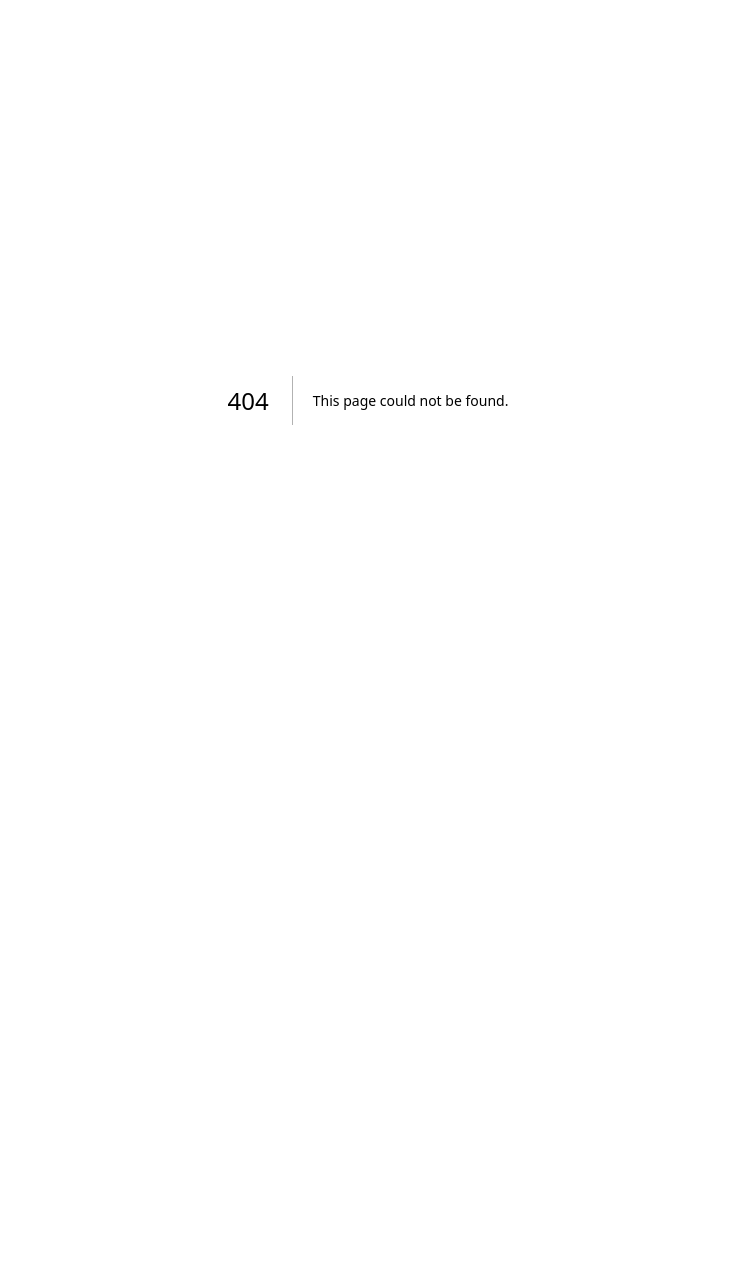
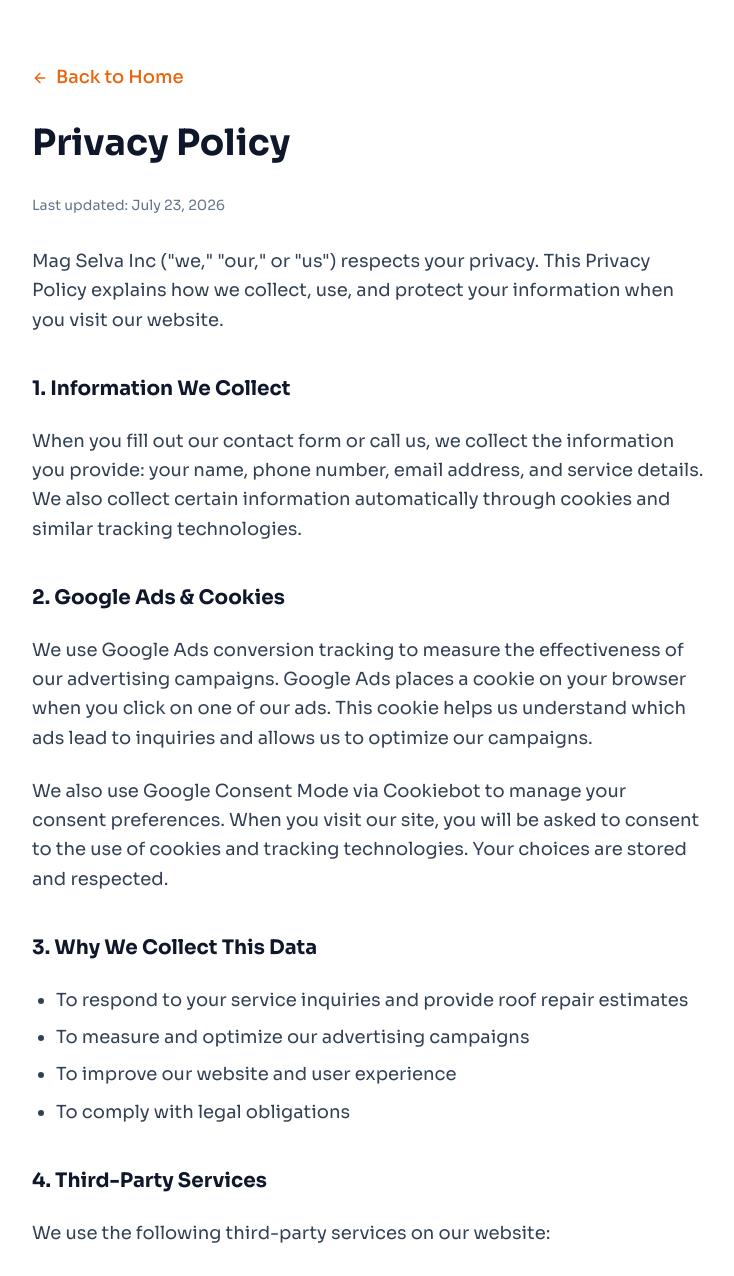
Before and after one commit to Andres-Cuellar/magselva-landing, a Next.js app: page /privacy in a window 1280 px wide. Before the commit this address had no page. Shown: the top 1276 px of the page, without its empty margins (272-1006 px from the left). Before the commit the page ends 800 px from the top, so only its background shows below. Built offline with nearby package versions, Linux system fonts and the light colour scheme.

Commit message:
add privacy

```diff
--- a/src/app/page.tsx
+++ b/src/app/page.tsx
@@ -1,3 +1,4 @@
+import Link from 'next/link'
 import { Phone, MessageSquare } from 'lucide-react'
 import Hero from '@/components/Hero'
 import TrustBar from '@/components/TrustBar'
@@ -96,6 +97,11 @@ export default function Page() {
           <p className="text-slate-500 text-sm">
             &copy; {new Date().getFullYear()} Mag Selva Inc. All rights reserved. Serving Atlanta &amp; Surrounding Areas.
           </p>
+          <p className="text-xs mt-3">
+            <Link href="/privacy" className="text-slate-400 hover:text-[#E8650A] transition-colors underline underline-offset-2">
+              Privacy Policy
+            </Link>
+          </p>
           <p className="text-slate-600 text-xs mt-2">
             Developed by{' '}
             <a
--- /dev/null
+++ b/src/app/privacy/page.tsx
@@ -0,0 +1,111 @@
+import type { Metadata } from 'next'
+import Link from 'next/link'
+import { ArrowLeft } from 'lucide-react'
+
+export const metadata: Metadata = {
+  title: 'Privacy Policy — Mag Selva Inc',
+  robots: 'index, follow',
+}
+
+export default function PrivacyPage() {
+  return (
+    <main className="min-h-screen bg-white text-slate-800">
+      <div className="max-w-3xl mx-auto px-5 sm:px-8 lg:px-12 py-16">
+        <Link
+          href="/"
+          className="inline-flex items-center gap-2 text-[#E8650A] hover:text-[#CF5408] font-medium mb-8 transition-colors"
+        >
+          <ArrowLeft className="w-4 h-4" />
+          Back to Home
+        </Link>
+
+        <h1 className="font-display text-3xl sm:text-4xl font-bold text-slate-900 mb-8">Privacy Policy</h1>
+
+        <p className="text-sm text-slate-500 mb-8">Last updated: July 23, 2026</p>
+
+        <section className="space-y-6 text-slate-700 leading-relaxed">
+          <p>
+            Mag Selva Inc (&quot;we,&quot; &quot;our,&quot; or &quot;us&quot;) respects your privacy. This Privacy Policy explains how we
+            collect, use, and protect your information when you visit our website.
+          </p>
+
+          <h2 className="font-display text-xl font-bold text-slate-900 pt-4">1. Information We Collect</h2>
+          <p>
+            When you fill out our contact form or call us, we collect the information you provide: your name, phone
+            number, email address, and service details. We also collect certain information automatically through
+            cookies and similar tracking technologies.
+          </p>
+
+          <h2 className="font-display text-xl font-bold text-slate-900 pt-4">2. Google Ads &amp; Cookies</h2>
+          <p>
+            We use Google Ads conversion tracking to measure the effectiveness of our advertising campaigns. Google
+            Ads places a cookie on your browser when you click on one of our ads. This cookie helps us understand
+            which ads lead to inquiries and allows us to optimize our campaigns.
+          </p>
+          <p>
+            We also use Google Consent Mode via Cookiebot to manage your consent preferences. When you visit our
+            site, you will be asked to consent to the use of cookies and tracking technologies. Your choices are
+            stored and respected.
+          </p>
+
+          <h2 className="font-display text-xl font-bold text-slate-900 pt-4">3. Why We Collect This Data</h2>
+          <ul className="list-disc pl-6 space-y-2">
+            <li>To respond to your service inquiries and provide roof repair estimates</li>
+            <li>To measure and optimize our advertising campaigns</li>
+            <li>To improve our website and user experience</li>
+            <li>To comply with legal obligations</li>
+          </ul>
+
+          <h2 className="font-display text-xl font-bold text-slate-900 pt-4">4. Third-Party Services</h2>
+          <p>We use the following third-party services on our website:</p>
+          <ul className="list-disc pl-6 space-y-2">
+            <li>
+              <strong>Google Ads</strong> — for advertising and conversion tracking.{' '}
+              <a
+                href="https://policies.google.com/privacy"
+                target="_blank"
+                rel="noopener noreferrer"
+                className="text-[#E8650A] hover:underline"
+              >
+                Google Privacy Policy
+              </a>
+            </li>
+            <li>
+              <strong>Cookiebot</strong> — for consent management.{' '}
+              <a
+                href="https://www.cookiebot.com/en/privacy-policy/"
+                target="_blank"
+                rel="noopener noreferrer"
+                className="text-[#E8650A] hover:underline"
+              >
+                Cookiebot Privacy Policy
+              </a>
+            </li>
+          </ul>
+
+          <h2 className="font-display text-xl font-bold text-slate-900 pt-4">5. Your Rights</h2>
+          <p>
+            Depending on your location, you may have the right to access, correct, delete, or port your personal
+            data. You may also withdraw consent at any time by adjusting your cookie preferences on our website or
+            by contacting us directly.
+          </p>
+
+          <h2 className="font-display text-xl font-bold text-slate-900 pt-4">6. Data Security</h2>
+          <p>
+            We implement reasonable security measures to protect your information. However, no method of
+            transmission over the Internet is 100% secure.
+          </p>
+
+          <h2 className="font-display text-xl font-bold text-slate-900 pt-4">7. Contact Us</h2>
+          <p>
+            If you have any questions about this Privacy Policy, please contact us:
+          </p>
+          <ul className="list-none space-y-1">
+            <li><strong>Phone:</strong> <a href="tel:+16787558486" className="text-[#E8650A] hover:underline">(678) 755-8486</a></li>
+            <li><strong>Email:</strong> <a href="mailto:info@magselva.com" className="text-[#E8650A] hover:underline">info@magselva.com</a></li>
+          </ul>
+        </section>
+      </div>
+    </main>
+  )
+}
```
